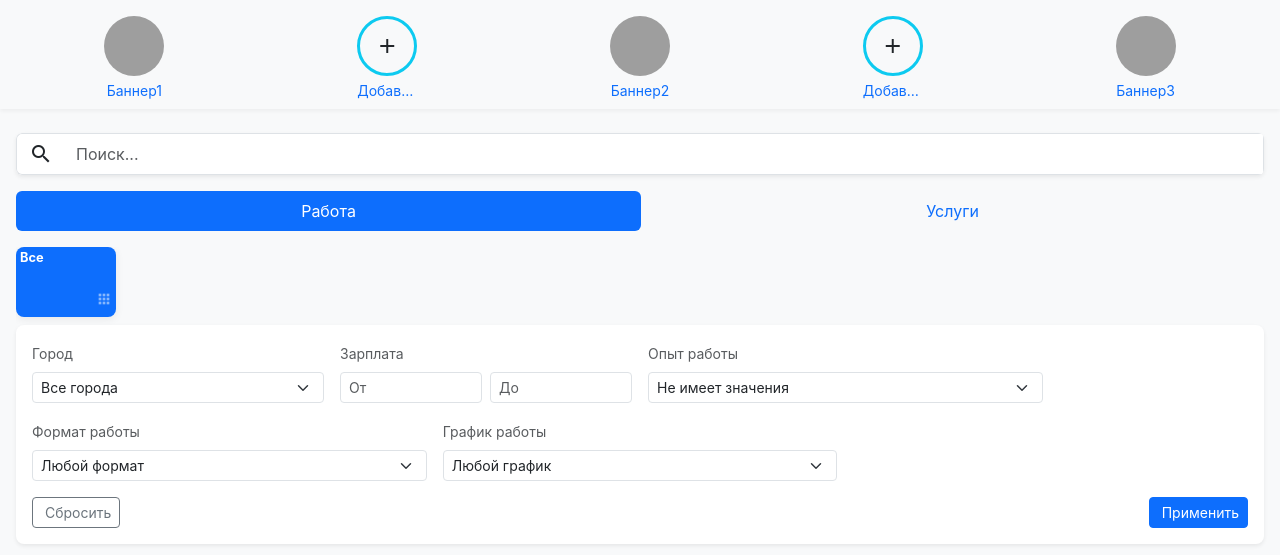
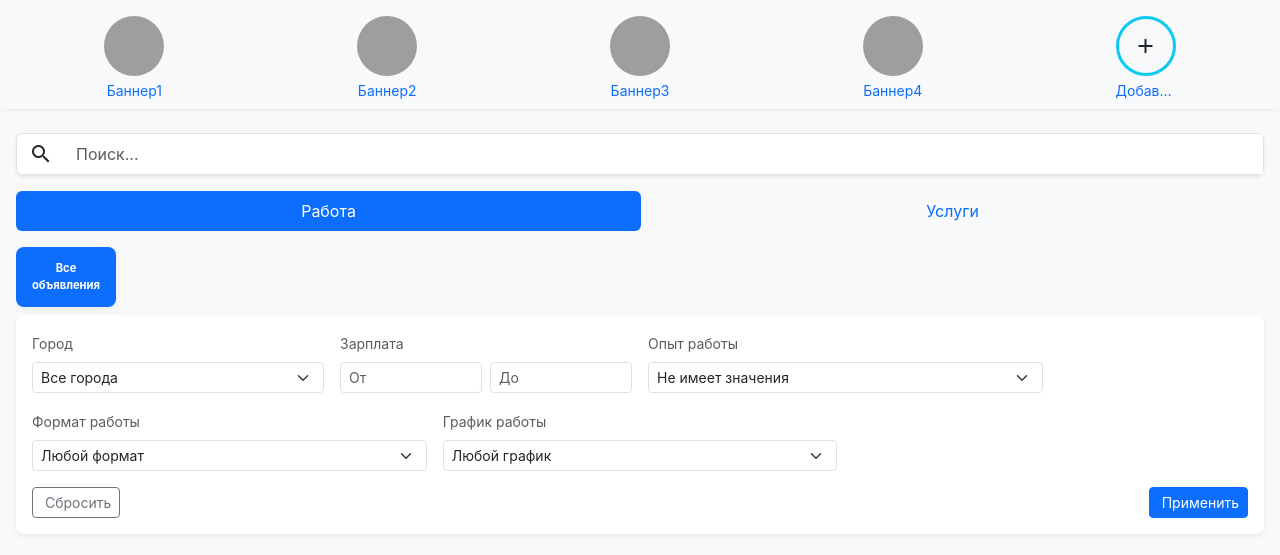
Before and after one commit to AlikOsta/Ework, a Django app: page / in a window 1280 px wide. Shown: the top 555 px of the page. Run offline with Django 5.2, Linux system fonts and the light colour scheme; data comes from the database, SQL or seed files in the repository; both versions use the stored data as it was after the commit; tables that the repository leaves empty hold one stand-in row (values such as "Sample post"); some libraries are stand-ins or nearby versions; grey boxes are pictures that could not be loaded.

Commit message:
заполнение БД

```diff
--- a/ework_core/templates/components/banner.html
+++ b/ework_core/templates/components/banner.html
@@ -16,6 +16,7 @@
                                         {{ banner.title }}
                                         </small>
                                 </div>
+                        {% endfor %}
                                 {% if banners.count < 5 %}
                                 <div class="d-flex flex-column align-items-center text-center flex-shrink-0" style="width: 20%;">
                                         <a href="#"
@@ -31,21 +32,6 @@
                                         </small>
                                 </div>
                                 {%  endif %}
-                        {% endfor %}
-                        {% else %}
-                        <div class="d-flex flex-column align-items-center text-center flex-shrink-0" style="width: 20%;">
-                                <a href="#"
-                                hx-get="{% url  'core:banner_ad_info' %}"
-                                hx-target="#dialog"
-                                hx-trigger="click">
-                                <div class="border border-3 border-info rounded-circle d-flex align-items-center justify-content-center" style="width: 60px; height: 60px;">
-                                        <i class="material-icons">add</i>
-                                </div>
-                                </a>
-                                <small class="mt-1 text-primary text-truncate" style="max-width: 60px;">
-                                {% trans "Добавить" %}
-                                </small>
-                        </div>
                         {% endif %}
                 </div>
         </div>
--- a/ework_core/templates/components/card.html
+++ b/ework_core/templates/components/card.html
@@ -4,39 +4,38 @@
 <div>
     <div class="d-flex gap-2 gap-md-3 overflow-auto pb-2" style="scroll-behavior: smooth;">
         <!-- Кнопка "Показать все" -->
-        <div class="card border-2 flex-shrink-0 {% if not sub_rubric %}border-primary bg-primary text-white{% else %}border-light{% endif %}"
-             style="width: 100px; height: 70px; cursor: pointer;"
-             class="d-block d-md-none"
+        <div class="card border-2 flex-shrink-0
+             {% if not sub_rubric %}border-primary bg-primary text-white{% else %}border-light{% endif %}"
+             style="width: 100px; height: 60px; cursor: pointer;"
              hx-get="{% url 'core:post_list_by_rubric' rubric_pk %}"
              hx-target="#content-area"
              hx-swap="innerHTML">
-            <div class="card-body p-1 d-flex flex-column justify-content-between h-100">
-                <div class="fw-bold text-break" style="font-size: 0.8rem; line-height: 1.1; word-break: break-word; hyphens: auto;">
-                    {% trans "Все" %}
-                </div>
-                <div class="align-self-end">
-                    <i class="material-icons {% if not sub_rubric %}text-white-50{% else %}text-muted{% endif %}" style="font-size: 16px;">apps</i>
-                </div>
+
+            <div class="card-body d-flex justify-content-center align-items-center h-100">
+                <span class="fw-bold text-center" style="font-size: 0.7rem;">
+                    {% trans "Все объявления" %}
+                </span>
             </div>
         </div>
+
 
         {% for category in categories %}
             <div class="card border-2 flex-shrink-0 position-relative
                 {% if sub_rubric == category.id|stringformat:'s' %}border-primary bg-primary text-white{% else %}border-light{% endif %}
                 d-block d-md-none"
-                style="width: 100px; height: 70px; cursor: pointer;"
+                style="width: 100px; height: 60px; cursor: pointer;"
                 hx-get="{% url 'core:post_list_by_rubric' rubric_pk %}?sub_rubric={{ category.id }}"
                 hx-target="#content-area"
                 hx-swap="innerHTML">
 
                 <div class="card-body p-1 d-flex flex-column justify-content-between h-100 position-relative">
-                    <div class="fw-bold text-break" style="font-size: 0.8rem; line-height: 1.1; word-break: break-word; hyphens: auto;">
+                    <div class="fw-bold text-break" style="font-size: 0.7rem; line-height: 1.1; word-break: break-word; hyphens: auto;">
                     {% trans category.name %}
                     </div>
                     {% if category.icon %}
                         <img src="{{ category.icon.url }}" alt="{{ category.name }}"
                             class="rounded position-absolute bottom-0 end-0 z-0"
-                            style="width: 60px; height: 60px; object-fit: cover;">
+                            style="width: 40px; height: 40px; object-fit: cover;">
                     {% else %}
                         <i class="material-icons position-absolute bottom-0 end-0 z-0
                         {% if sub_rubric == category.id|stringformat:'s' %}text-white-50{% else %}text-muted{% endif %}"
--- a/ework_core/templates/components/unified_card.html
+++ b/ework_core/templates/components/unified_card.html
@@ -17,7 +17,6 @@
         {% endif %}
     </div>
 
-    <!-- Содержимое карточки -->
     <div class="card-body p-2">
         <h5 class="card-title mb-1 text-truncate"
             style="white-space: nowrap; overflow: hidden; text-overflow: ellipsis;">
@@ -31,7 +30,6 @@
             {{ post.city }}
         </p>
 
-        <!-- Показываем дату если не показываем продавца -->
         <p class="card-date mb-0 text-muted small">
             <i class="material-icons" style="font-size: 1em; vertical-align: text-bottom;">schedule</i>
             {{ post.created_at|date:"d.m.y" }}
--- a/ework_core/templates/pages/premium.html
+++ b/ework_core/templates/pages/premium.html
@@ -27,8 +27,8 @@
             <p class="mb-2">{{ package.description }}</p>
             <h5 class="text-dark">{% trans "Дополнительные возможности" %}</h5>
             <ul class=" mb-0">
-              <li>{% trans "Добавить фото к объявлению: " %}{{ package.photo_addon_price }} ₴</li>
-              <li>{% trans "Выделить объявление цветом: " %}{{ package.highlight_addon_price }} ₴</li>
+              <li>{% trans "Добавить фото: " %}{{ package.photo_addon_price }} ₴</li>
+              <li>{% trans "Выделить цветом: " %}{{ package.highlight_addon_price }} ₴</li>
             </ul>
           </div>
         </div>
```
Also changed, not shown: db.sqlite3, icons/cat_110_new_2.png (added), icons/cat_110_new_2_BVA8Be3.png (added), icons/cat_110_new_2_P1YlKxo.png (added), icons/cat_110_new_2_l6vAkNL.png (added), icons/cat_110_new_2_swmw2Nu.png (added), icons/microcat_732.png (added), icons/microcat_732_ZChjTov.png (added), icons/microcat_732_ce2cv2L.png (added), icons/microcat_732_hxjImPc.png (added), icons/microcat_732_kDlFdzp.png (added).
